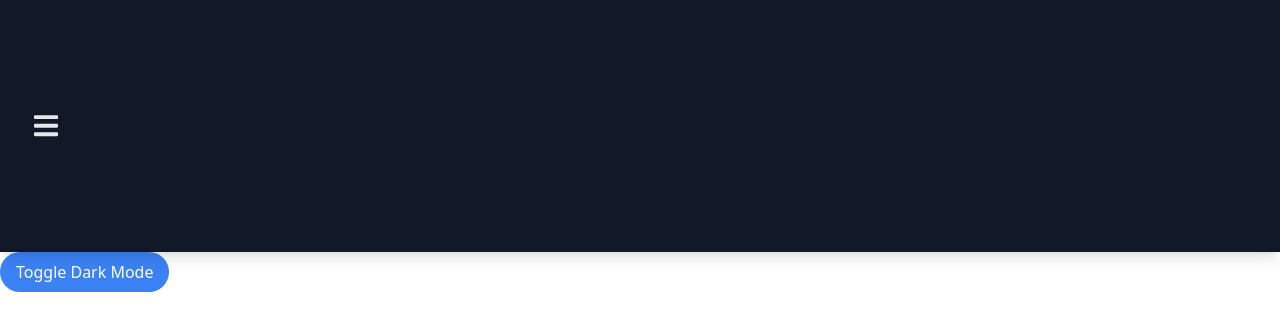
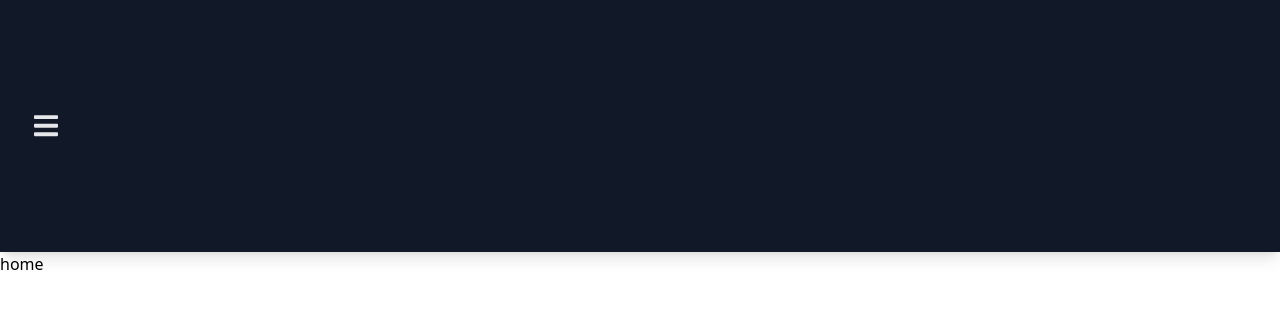
Before and after one commit to HEEPOKE/Vue-GO, a Vue app in the folder Client/: page / in a window 1280 px wide. Shown: the top 330 px of the page. Built offline with nearby package versions, Linux system fonts and the light colour scheme; what tw-elements would draw is missing.

Commit message:
setup font-awesome

```diff
--- a/Client/package.json
+++ b/Client/package.json
@@ -9,6 +9,11 @@
     "preview": "vite preview"
   },
   "dependencies": {
+    "@fortawesome/fontawesome-svg-core": "^6.2.1",
+    "@fortawesome/free-brands-svg-icons": "^6.2.1",
+    "@fortawesome/free-regular-svg-icons": "^6.2.1",
+    "@fortawesome/free-solid-svg-icons": "^6.2.1",
+    "@fortawesome/vue-fontawesome": "^3.0.2",
     "autoprefixer": "^10.4.13",
     "axios": "^1.2.1",
     "postcss": "^8.4.20",
--- a/Client/src/common/Home.vue
+++ b/Client/src/common/Home.vue
@@ -1,23 +1,10 @@
 <template>
-  <button class="text-white bg-blue-500 hover:bg-blue-700 rounded-full py-2 px-4" :class="{ 'dark-mode': darkMode }"
-    @click="toggleDarkMode">
-    Toggle Dark Mode
-  </button>
+  home
 </template>
 <script lang="ts">
 import { defineComponent } from 'vue';
 
 export default defineComponent({
   name: "Home",
-  data() {
-    return {
-      darkMode: false,
-    };
-  },
-  methods: {
-    toggleDarkMode() {
-      this.darkMode = !this.darkMode;
-    },
-  },
 })
 </script>
--- /dev/null
+++ b/Client/src/components/navbar/ChangeMode.vue
@@ -0,0 +1,8 @@
+<template>
+    <div>
+
+    </div>
+</template>
+<script lang="ts">
+
+</script>
--- a/Client/src/main.ts
+++ b/Client/src/main.ts
@@ -1,8 +1,16 @@
 import { createApp } from "vue";
+import { library } from "@fortawesome/fontawesome-svg-core";
+import { FontAwesomeIcon } from "@fortawesome/vue-fontawesome";
+import { faMoon, faSun } from "@fortawesome/free-solid-svg-icons";
 import App from "./App.vue";
 import router from "./routes/routes";
 import "tw-elements";
 import "./index.css";
 import "./assets/css/NotFound.css";
 
-createApp(App).use(router).mount("#app");
+library.add(faMoon, faSun);
+
+createApp(App)
+  .use(router)
+  .component("font-awesome-icon", FontAwesomeIcon)
+  .mount("#app");
```
Also changed, not shown: 1 other file (tests, documents, lock files or other folders).
